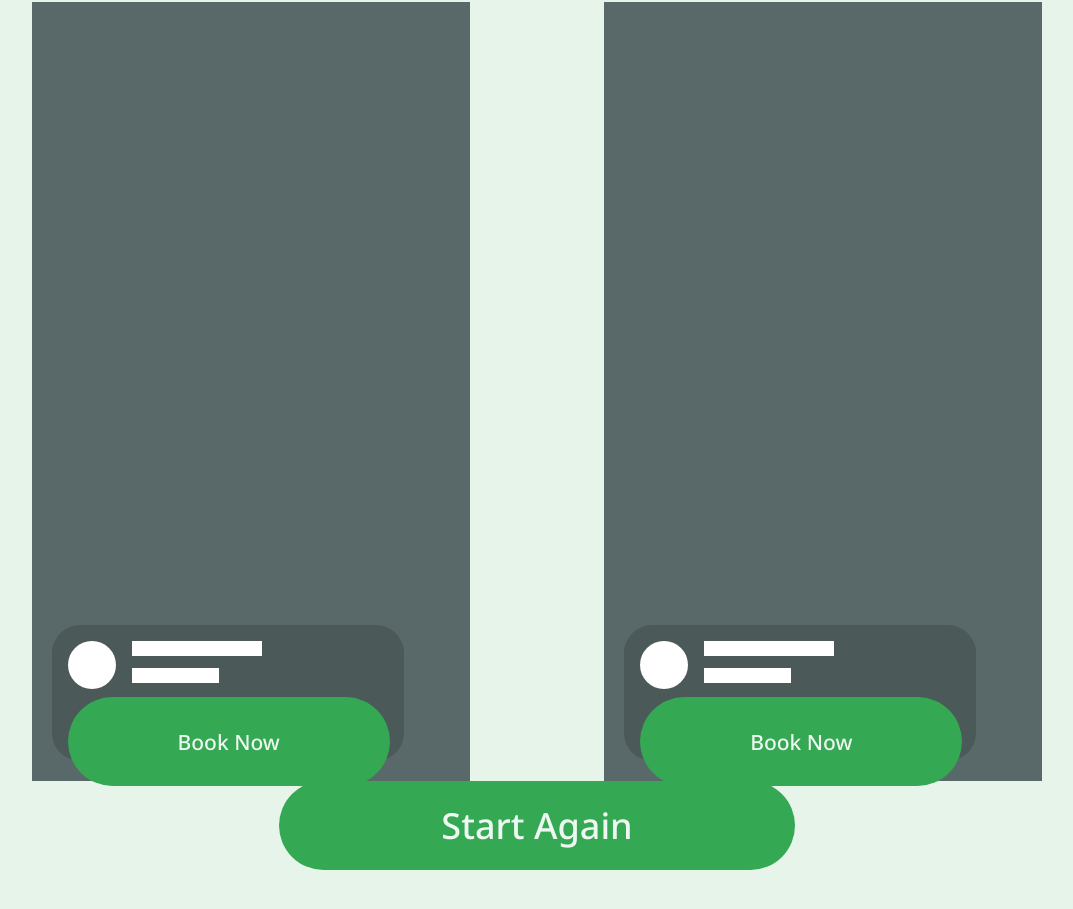
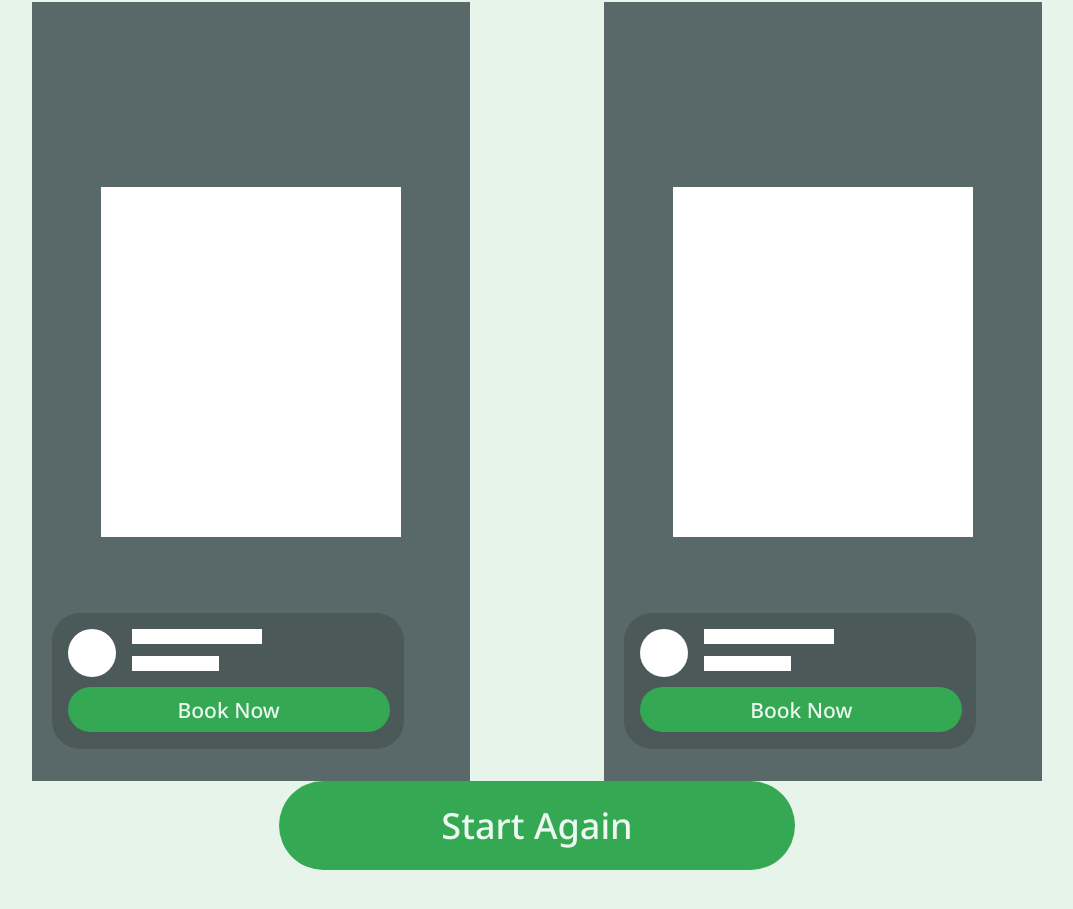
Before and after one commit to Marshall-Hao/generative-ai, a Next.js app: page /pages/last in a window 1280 px wide. Shown: the part 767-1676 px from the top of the page, without its empty margins (103-1176 px from the left). Built offline with nearby package versions, Linux system fonts and the light colour scheme.

Commit message:
video card finished, white box placeholder for video

```diff
--- a/app/layout.tsx
+++ b/app/layout.tsx
@@ -19,7 +19,7 @@ export default function RootLayout({
 }) {
   return (
     <html lang="en">
-      <Script src="//at.alicdn.com/t/c/font_4094881_x3hwqppuud.js"></Script>
+      <Script src="//at.alicdn.com/t/c/font_4094881_zbyvch4tcd.js"></Script>
       <body
         className={`${inter.className} min-h-screen overflow-hidden bg-ggreen-xlight`}>
         {children}
--- a/app/page.tsx
+++ b/app/page.tsx
@@ -31,7 +31,8 @@ export default function Home() {
         <Button
           bg={'bg-ggreen-xlight'}
           text={'text-ggreen-normal'}
-          width={'w-[516px]'}>
+          width={'w-[516px]'}
+          height={'h-[89px]'}>
           Start
         </Button>
       </Link>
--- a/app/pages/last/page.tsx
+++ b/app/pages/last/page.tsx
@@ -38,6 +38,7 @@ export default function Home() {
         <Link href="/">
           <Button
             width={'w-[516px]'}
+            height={'h-[89px]'}
             bg={'bg-ggreen-normal'}
             text={'text-white'}>
             Start Again
--- a/app/pages/query/page.tsx
+++ b/app/pages/query/page.tsx
@@ -51,6 +51,7 @@ export default function Home() {
         <Link href="/pages/results">
           <Button
             width={'w-[516px]'}
+            height={'h-[89px]'}
             bg={'bg-ggreen-normal'}
             text={'text-white'}>
             Next
--- a/app/pages/results/page.tsx
+++ b/app/pages/results/page.tsx
@@ -41,6 +41,7 @@ export default function Home() {
         <Link href="/pages/query">
           <Button
             width={'w-[388px]'}
+            height={'h-[89px]'}
             bg={'bg-ggreen-normal'}
             text={'text-white'}>
             Back
@@ -50,6 +51,7 @@ export default function Home() {
         <Link href="/pages/video">
           <Button
             width={'w-[388px]'}
+            height={'h-[89px]'}
             bg={'bg-ggreen-normal'}
             text={'text-white'}>
             Generate
--- a/app/pages/video/page.tsx
+++ b/app/pages/video/page.tsx
@@ -62,14 +62,13 @@ export default function Home() {
           </svg>
           <Button
             width={'w-[516px]'}
+            height={'h-[89px]'}
             bg={'bg-ggreen-light'}
             text={'text-white'}>
             Next
           </Button>
-
         </MotionDiv>
       </Link>
-
     </MotionMain>
   );
 }
--- a/components/common/Button/index.tsx
+++ b/components/common/Button/index.tsx
@@ -4,15 +4,23 @@ import clsx from 'clsx';
 type TProps = {
   children: ReactNode;
   width: string;
+  height: string;
   bg: string;
   text: string;
 };
 
-const Button: FC<TProps> = ({ children, width = '', bg = '', text = '' }) => {
+const Button: FC<TProps> = ({
+  children,
+  width = '',
+  height = '',
+  bg = '',
+  text = '',
+}) => {
   const divClass = clsx(
-    'flex h-[89px] items-center justify-center rounded-full',
-    bg,
-    width
+    'flex items-center justify-center rounded-full',
+    width,
+    height,
+    bg
   );
   const textClass = clsx('animate-pulse text-4xl', text);
 
--- a/components/common/SvgIcon/index.tsx
+++ b/components/common/SvgIcon/index.tsx
@@ -1,6 +1,12 @@
 import { FC } from 'react';
 
-type SvgName = 'world' | 'location' | 'building' | 'chevronDown';
+type SvgName =
+  | 'world'
+  | 'location'
+  | 'building'
+  | 'chevronDown'
+  | 'results_icons'
+  | 'hotel_logo';
 
 type TProps = {
   href: SvgName;
--- a/components/common/VideoCard/index.tsx
+++ b/components/common/VideoCard/index.tsx
@@ -1,5 +1,6 @@
 import { FC } from 'react';
 import Button from '../Button';
+import SvgIcon from '../SvgIcon';
 
 // type TProps = {
 //   children: ReactNode;
@@ -8,18 +9,28 @@ import Button from '../Button';
 const VideoCard: FC<TProps> = () => {
   return (
     <div className="relative h-[779px] w-[438px] bg-[#596969]">
-      <div className="absolute bottom-0 left-0 m-5 h-[136px] w-[352px] rounded-[28px] bg-[#25282A]/25 p-4">
+      <div className="flex justify-center">
+        <div className="absolute mt-8 h-[87px] w-[107px]">
+          <SvgIcon href="hotel_logo"></SvgIcon>
+        </div>
+      </div>
+      <div className="absolute flex h-full w-full justify-center">
+        <div className="mt-[185px] h-[350px] w-[300px] bg-white"></div>
+      </div>
+      <div className="absolute -right-[115px] top-[160px] h-full">
+        <SvgIcon href="results_icons"></SvgIcon>
+      </div>
+      <div className="absolute bottom-0 left-0 mb-8 ml-5 h-[136px] w-[352px] rounded-[28px] bg-[#25282A]/25 p-4">
         <div className="mb-2 flex">
           <div className="h-12 w-12 rounded-full bg-white"></div>
           <div className="ml-4">
             <div className="mb-3 h-[15px] w-[130px] bg-white"></div>
-            <div className="h-[15px] w-[87px] bg-white"></div>
+            <div className="mb-2 h-[15px] w-[87px] bg-white"></div>
           </div>
         </div>
         <Button
-
-          width={'w-[322px] h-[43px]'}
-
+          width={'w-[322px]'}
+          height={'h-[45px]'}
           bg={'bg-ggreen-normal'}
           text={'text-white text-[21px]'}>
           Book Now
```
